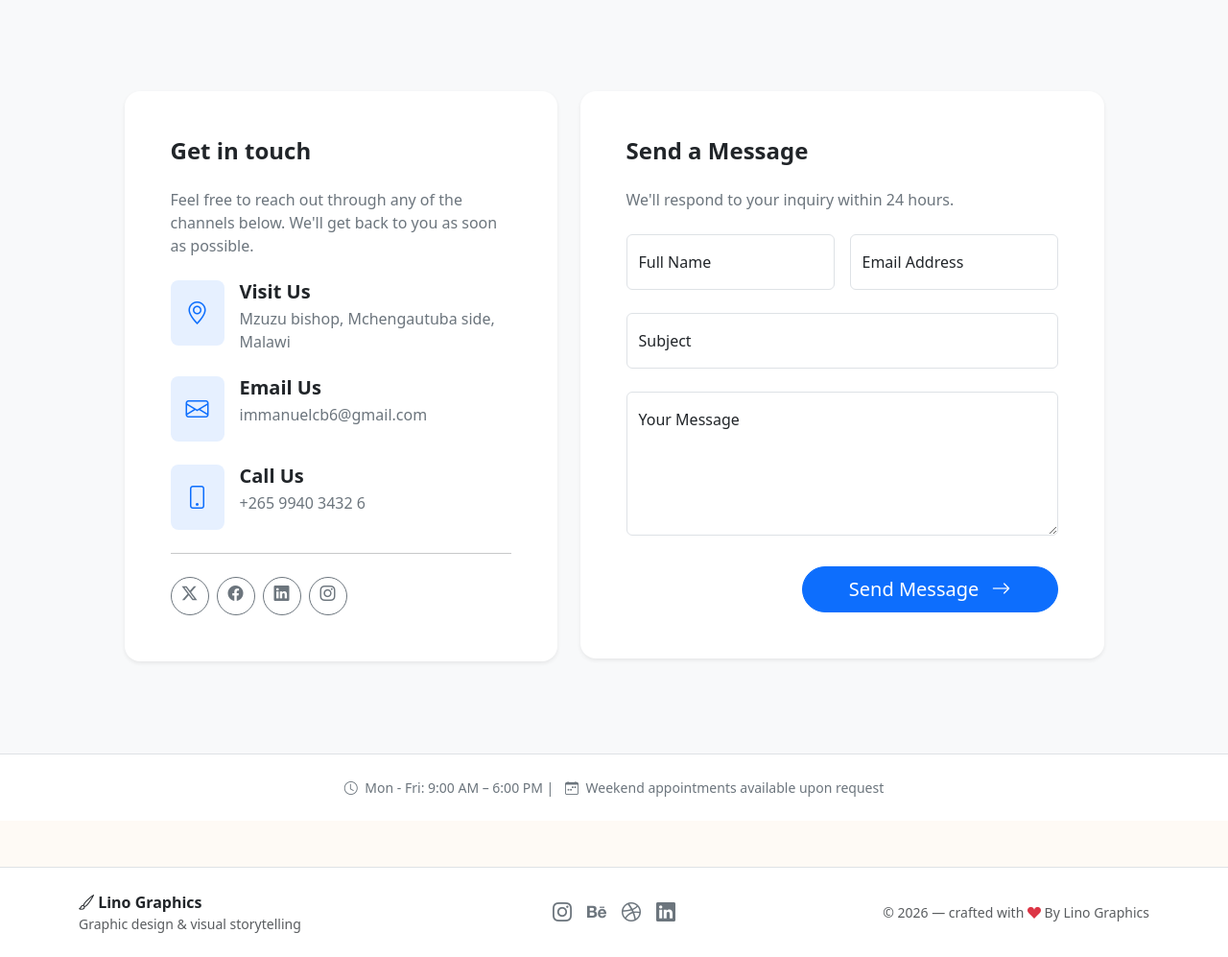
After one commit to emmanuelchiumia2105-debug/blogsite, a Django app: page /contact/ in a window 1280 px wide. The commit adds this page. Shown: the part 310-1307 px from the top of the page at 96% size. Run offline with Django 5.2, Linux system fonts and the light colour scheme; some libraries are stand-ins or nearby versions.

Commit message:
contact page file created and linked to master.html, views.py updated to render contact page

```diff
--- /dev/null
+++ b/gallery/templates/myapp/contact.html
@@ -0,0 +1,183 @@
+{% extends 'myapp/master.html' %}
+{% load static %}
+
+{% block title %}FolioBlog | Contact Us{% endblock %}
+
+{% block content %}
+<main id="main">
+
+    <!-- Professional Hero / Breadcrumb Section with Overlay -->
+    <div class="position-relative text-white" style="background: linear-gradient(rgba(57, 76, 102, 0.65), rgba(0, 0, 0, 0.65)), url('assets/img/contact-header.PNG') center center no-repeat; background-size: cover; padding: 100px 0;">
+        <div class="container position-relative text-center">
+            <!-- Bootstrap Breadcrumb -->
+            <nav aria-label="breadcrumb">
+                <ol class="breadcrumb justify-content-center mb-3">
+                    <li class="breadcrumb-item"><a href="/" class="text-white-50 text-decoration-none">Home</a></li>
+                    <li class="breadcrumb-item active text-white" aria-current="page">Contact</li>
+                </ol>
+            </nav>
+
+        </div>
+    </div>
+
+    <!-- Contact Section -->
+    <section class="py-5 bg-light">
+        <div class="container py-5">
+            <div class="row g-4 justify-content-center">
+
+                <!-- Contact Info Cards (Left Column) -->
+                <div class="col-lg-5">
+                    <div class="card border-0 shadow-sm rounded-4 h-100">
+                        <div class="card-body p-4 p-xl-5">
+                            <h3 class="h4 mb-4 fw-semibold">Get in touch</h3>
+                            <p class="text-secondary mb-4">Feel free to reach out through any of the channels below. We'll get back to you as soon as possible.</p>
+
+                            <div class="d-flex mb-4">
+                                <div class="flex-shrink-0">
+                                    <div class="bg-primary bg-opacity-10 rounded-3 p-3 me-3">
+                                        <i class="bi bi-geo-alt fs-4 text-primary"></i>
+                                    </div>
+                                </div>
+                                <div>
+                                    <h5 class="fw-semibold mb-1">Visit Us</h5>
+                                    <p class="text-secondary mb-0">Mzuzu bishop, Mchengautuba side, Malawi</p>
+                                </div>
+                            </div>
+
+                            <div class="d-flex mb-4">
+                                <div class="flex-shrink-0">
+                                    <div class="bg-primary bg-opacity-10 rounded-3 p-3 me-3">
+                                        <i class="bi bi-envelope fs-4 text-primary"></i>
+                                    </div>
+                                </div>
+                                <div>
+                                    <h5 class="fw-semibold mb-1">Email Us</h5>
+                                    <p class="text-secondary mb-0">immanuelcb6@gmail.com</p>
+                                </div>
+                            </div>
+
+                            <div class="d-flex mb-4">
+                                <div class="flex-shrink-0">
+                                    <div class="bg-primary bg-opacity-10 rounded-3 p-3 me-3">
+                                        <i class="bi bi-phone fs-4 text-primary"></i>
+                                    </div>
+                                </div>
+                                <div>
+                                    <h5 class="fw-semibold mb-1">Call Us</h5>
+                                    <p class="text-secondary mb-0">+265 9940 3432 6</p>
+                                </div>
+                            </div>
+
+                            <hr class="my-4">
+                            <div class="d-flex">
+                                <a href="#" class="btn btn-outline-secondary rounded-circle p-2 me-2" style="width: 40px; height: 40px; line-height: 1;">
+                                    <i class="bi bi-twitter-x"></i>
+                                </a>
+                                <a href="#" class="btn btn-outline-secondary rounded-circle p-2 me-2" style="width: 40px; height: 40px; line-height: 1;">
+                                    <i class="bi bi-facebook"></i>
+                                </a>
+                                <a href="#" class="btn btn-outline-secondary rounded-circle p-2 me-2" style="width: 40px; height: 40px; line-height: 1;">
+                                    <i class="bi bi-linkedin"></i>
+                                </a>
+                                <a href="#" class="btn btn-outline-secondary rounded-circle p-2" style="width: 40px; height: 40px; line-height: 1;">
+                                    <i class="bi bi-instagram"></i>
+                                </a>
+                            </div>
+                        </div>
+                    </div>
+                </div>
+
+                <!-- Contact Form (Right Column) -->
+                <div class="col-lg-6">
+                    <div class="card border-0 shadow-sm rounded-4">
+                        <div class="card-body p-4 p-xl-5">
+                            <h3 class="h4 mb-4 fw-semibold">Send a Message</h3>
+                            <p class="text-secondary mb-4">We'll respond to your inquiry within 24 hours.</p>
+
+                            <form action="forms/contact.php" method="post" role="form" class="php-email-form">
+                                <div class="row g-3">
+                                    <div class="col-md-6">
+                                        <div class="form-floating mb-2">
+                                            <input type="text" name="name" class="form-control" id="name" placeholder="Your Name" required>
+                                            <label for="name">Full Name</label>
+                                        </div>
+                                    </div>
+                                    <div class="col-md-6">
+                                        <div class="form-floating mb-2">
+                                            <input type="email" class="form-control" name="email" id="email" placeholder="Your Email" required>
+                                            <label for="email">Email Address</label>
+                                        </div>
+                                    </div>
+                                    <div class="col-12">
+                                        <div class="form-floating mb-2">
+                                            <input type="text" class="form-control" name="subject" id="subject" placeholder="Subject" required>
+                                            <label for="subject">Subject</label>
+                                        </div>
+                                    </div>
+                                    <div class="col-12">
+                                        <div class="form-floating mb-3">
+                                            <textarea class="form-control" name="message" id="message" rows="5" placeholder="Message" style="height: 150px;" required></textarea>
+                                            <label for="message">Your Message</label>
+                                        </div>
+                                    </div>
+                                </div>
+
+                                <!-- Status messages (compatible with original JS) -->
+                                <div class="my-3">
+                                    <div class="loading alert alert-info d-none" role="alert">Sending message... Please wait.</div>
+                                    <div class="error-message alert alert-danger d-none" role="alert"></div>
+                                    <div class="sent-message alert alert-success d-none" role="alert">Your message has been sent. Thank you!</div>
+                                </div>
+
+                                <div class="d-grid gap-2 d-md-flex justify-content-md-end">
+                                    <button type="submit" class="btn btn-primary btn-lg px-5 rounded-pill">
+                                        Send Message <i class="bi bi-arrow-right ms-2"></i>
+                                    </button>
+                                </div>
+                            </form>
+                        </div>
+                    </div>
+                </div>
+            </div>
+        </div>
+    </section>
+
+    <!-- Optional: Simple decorative map or footer note -->
+    <div class="bg-white border-top py-4">
+        <div class="container text-center text-secondary small">
+            <i class="bi bi-clock me-1"></i> Mon - Fri: 9:00 AM – 6:00 PM |
+            <i class="bi bi-calendar-week ms-2 me-1"></i> Weekend appointments available upon request
+        </div>
+    </div>
+
+</main>
+
+<!-- Simple script to toggle message visibility (enhances UX, works alongside existing backend logic) -->
+<script>
+    (function() {
+        const form = document.querySelector('.php-email-form');
+        if (form) {
+            const loadingDiv = form.querySelector('.loading');
+            const errorDiv = form.querySelector('.error-message');
+            const successDiv = form.querySelector('.sent-message');
+
+            // Hide all status divs initially
+            if(loadingDiv) loadingDiv.classList.add('d-none');
+            if(errorDiv) errorDiv.classList.add('d-none');
+            if(successDiv) successDiv.classList.add('d-none');
+
+            form.addEventListener('submit', function(e) {
+                // If you want to keep original PHP handling, do not prevent default.
+                // Just reset status messages before submission.
+                if(loadingDiv) loadingDiv.classList.remove('d-none');
+                if(errorDiv) errorDiv.classList.add('d-none');
+                if(successDiv) successDiv.classList.add('d-none');
+
+                // Allow form to submit naturally to PHP script.
+                // The server response or external JS will handle final status.
+                // This ensures Bootstrap styling does not break existing functionality.
+            });
+        }
+    })();
+</script>
+{% endblock %}
--- a/gallery/templates/myapp/index2.html
+++ b/gallery/templates/myapp/index2.html
@@ -5,7 +5,7 @@
 
 {% block content %}
 <!-- Bootstrap 5 CSS (CSS only) -->
-<link href="https://cdn.jsdelivr.net/npm/bootstrap@5.3.2/dist/css/bootstrap.min.css" rel="stylesheet">
+
 <meta name="viewport" content="width=device-width, initial-scale=1">
 
 <div class="container py-4 py-lg-5">
--- a/gallery/templates/myapp/master.html
+++ b/gallery/templates/myapp/master.html
@@ -58,7 +58,8 @@
                     </a>
                 </li>
                 <li class="nav-item">
-                    <a class="nav-link nav-link-custom px-3 py-2 rounded-pill" href="/members">
+                    <a class="nav-link nav-link-custom px-3 py-2 rounded-pill" href="#">
+                         <i class="bi bi-info
                         <i class="bi bi-person-circle me-1"></i>About
                     </a>
                 </li>
@@ -68,7 +69,7 @@
                     </a>
                 </li>
                 <li class="nav-item">
-                    <a class="nav-link nav-link-custom px-3 py-2 rounded-pill" href="#">
+                    <a class="nav-link nav-link-custom px-3 py-2 rounded-pill" href="{% url 'contact' %}">
                         <i class="bi bi-envelope me-1"></i>Contact
                     </a>
                 </li>
--- a/gallery/urls.py
+++ b/gallery/urls.py
@@ -7,4 +7,5 @@ urlpatterns = [
     path('<int:pk>/', views.product_detail, name='product_detail'),
     path('<int:pk>/edit/', views.edit_product, name='edit_product'),
     path('<int:pk>/delete/', views.delete_product, name='delete_product'),
+    path('contact/', views.contact, name='contact'),
 ]
--- a/gallery/views.py
+++ b/gallery/views.py
@@ -41,3 +41,6 @@ def delete_product(request, pk):
 
 def home(request):
     return HttpResponse('Hello, World!')
+
+def contact(request):
+    return render(request, 'myapp/contact.html')
```
Also changed, not shown: gallery/templates/myapp/edit.html (+89 -6 lines).
